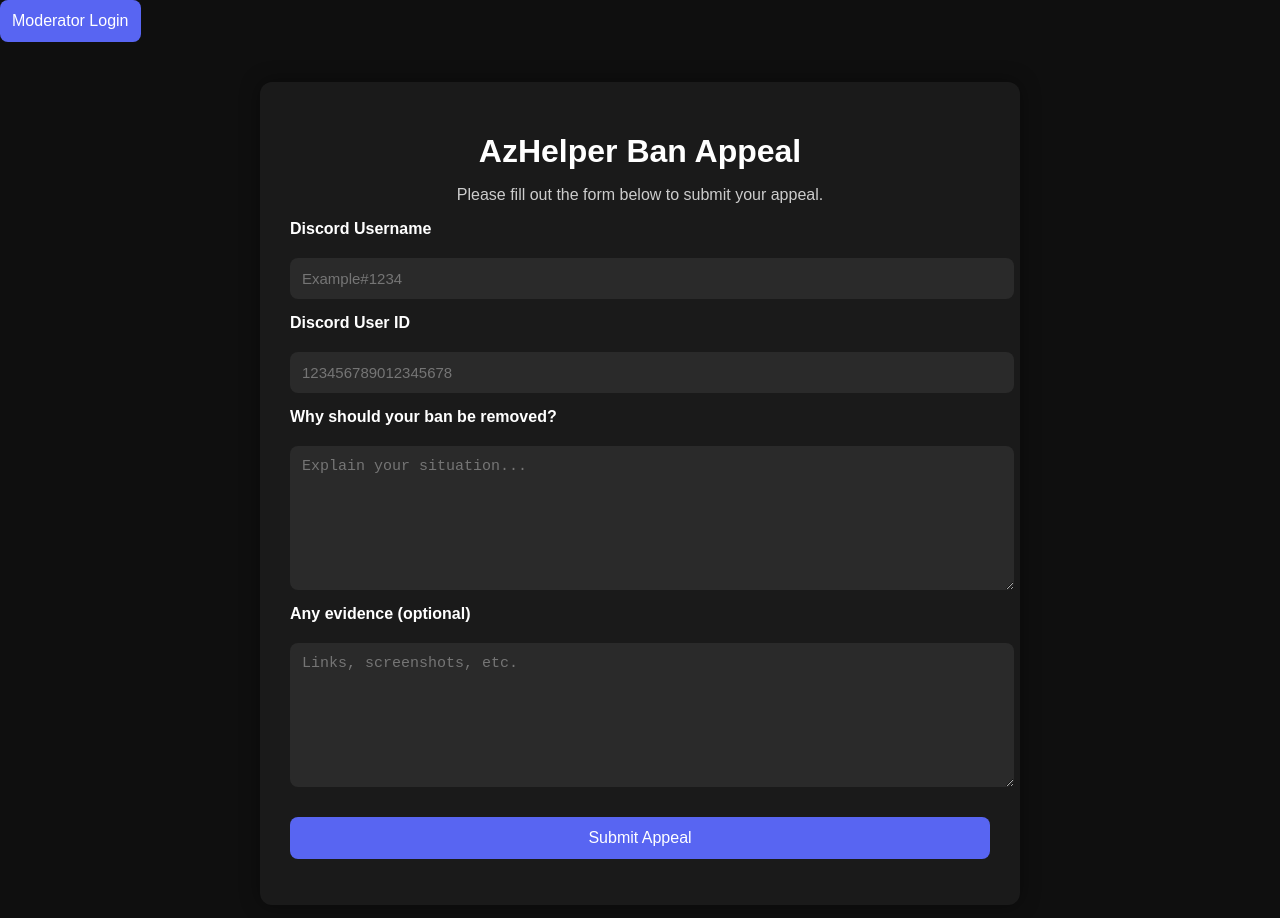
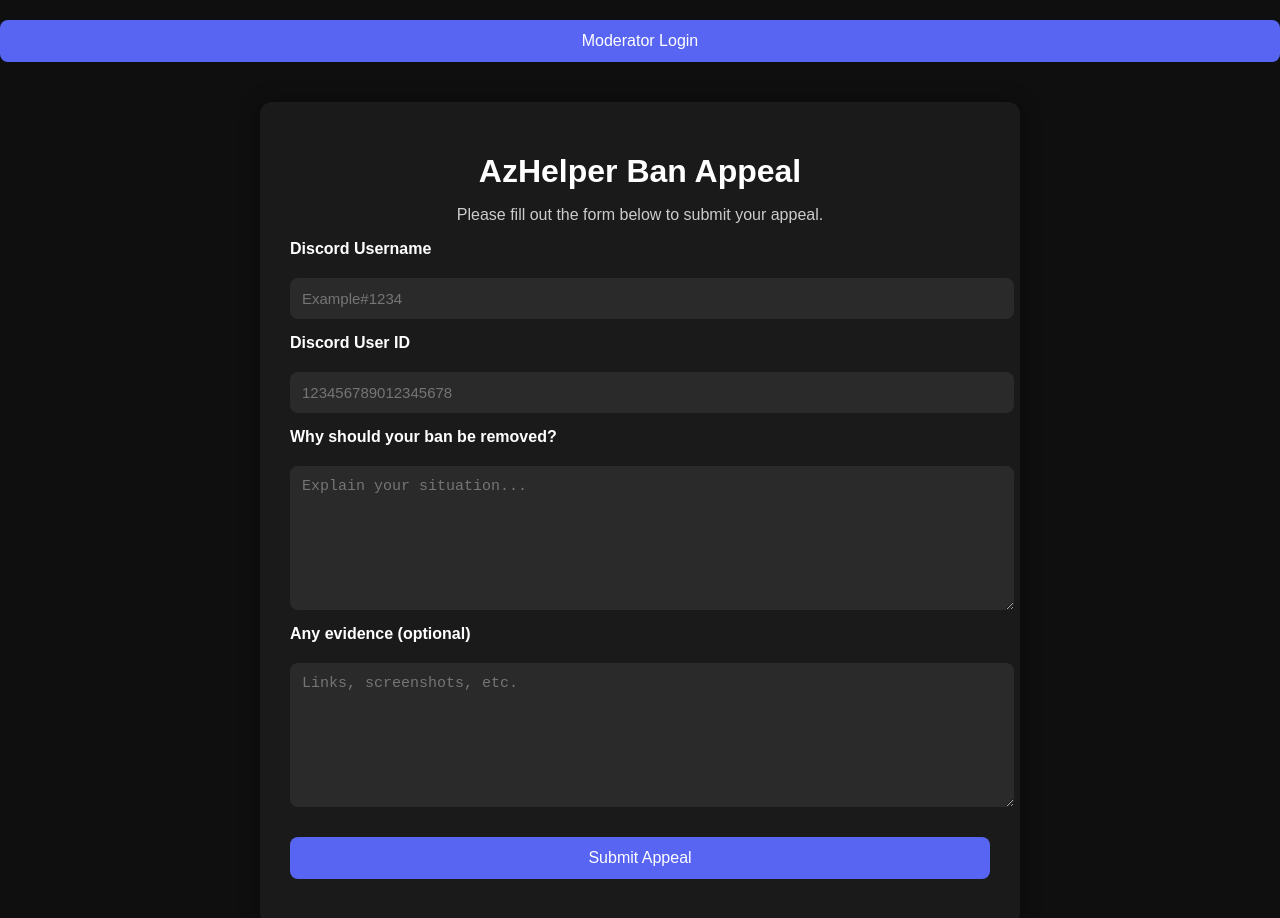
Before and after one commit to RandomPancakeBoi/AzHelper-ModPanel, a plain HTML site: page index.html in a window 1280 px wide. Drawn offline with Linux system fonts and the light colour scheme.

Commit message:
Update style.css

```diff
--- a/style.css
+++ b/style.css
@@ -148,6 +148,18 @@
     background: #cc0000;
 }
 
+.login-btn {
+    background: #5865f2;
+    padding: 12px;
+    border-radius: 8px;
+    color: white;
+    border: none;
+    cursor: pointer;
+    width: 100%;
+    margin-top: 20px;
+}
+
+
 /* ------------------------------
    Responsive
 ------------------------------ */
```
